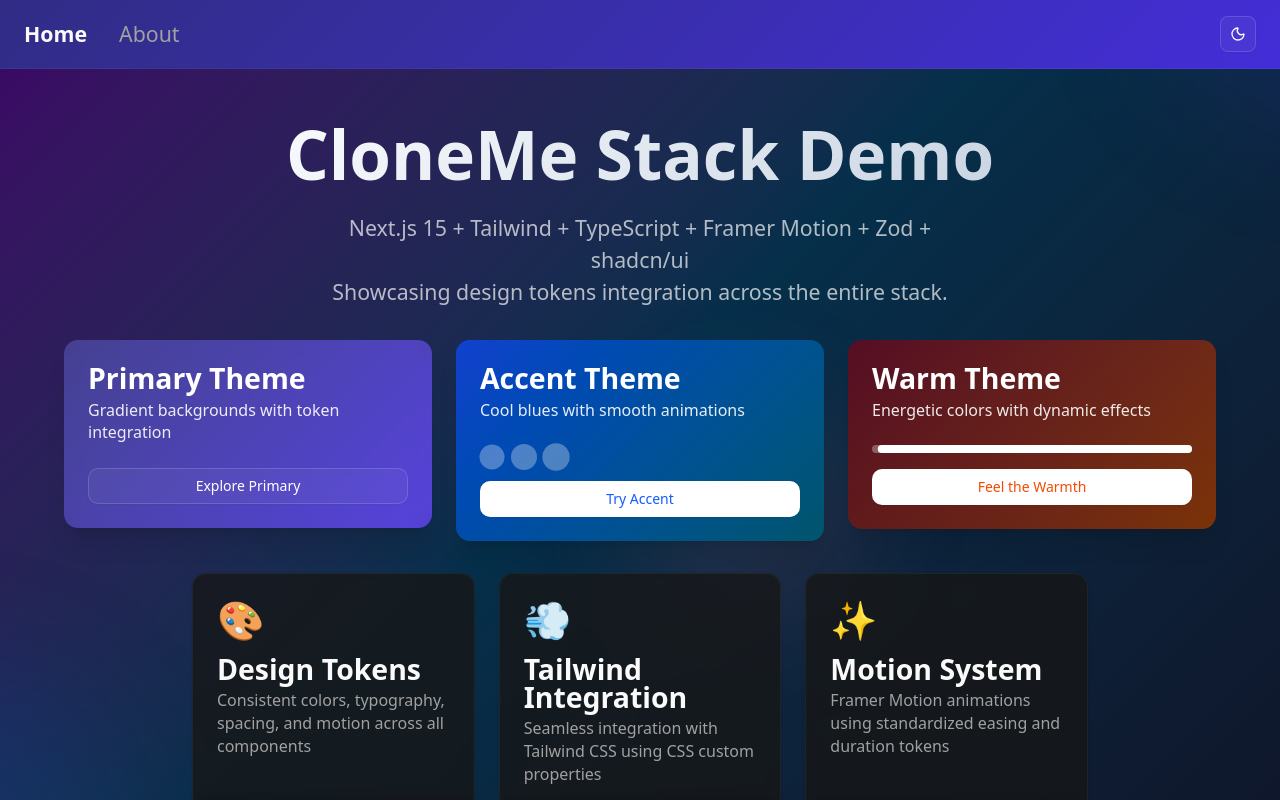
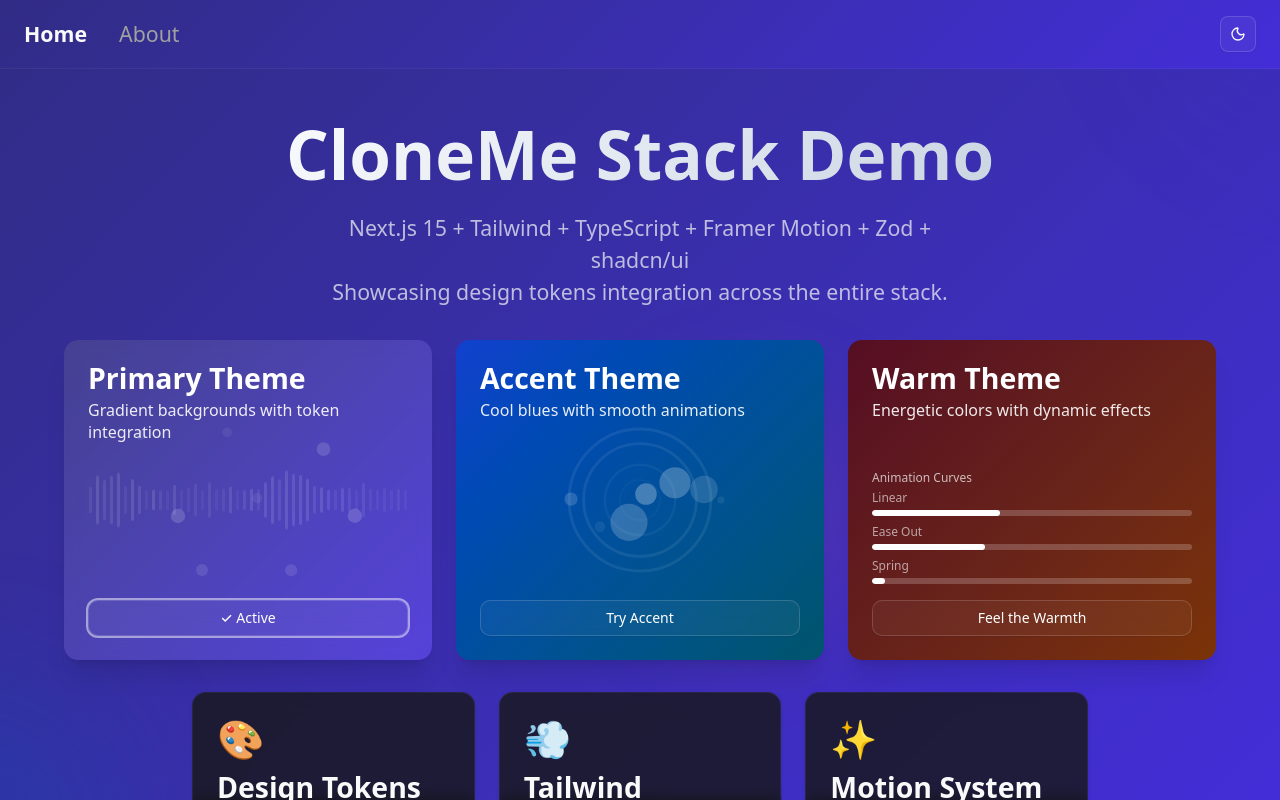
Before and after one commit to BenjiElysium/Clone-Me-Project, a Next.js app: page / in a window 1280 px wide. Shown: the top 800 px of the page. Built offline with nearby package versions, Linux system fonts and the light colour scheme.

Commit message:
Refined anim hero cards and theme switching

```diff
--- a/src/app/page.tsx
+++ b/src/app/page.tsx
@@ -3,16 +3,37 @@
 import { motion } from "framer-motion";
 import { Card, CardContent, CardDescription, CardHeader, CardTitle } from "@/components/ui/card";
 import { Button } from "@/components/ui/button";
+import { useTheme } from "next-themes";
+import { useEffect, useState } from "react";
 
 export default function Home() {
+  const { theme } = useTheme();
+  const [activeTheme, setActiveTheme] = useState<string>('primary');
+
+  const handleThemeSwitch = (themeType: 'primary' | 'accent' | 'warm') => {
+    setActiveTheme(themeType);
+    // Don't change the light/dark mode - just track the hero theme selection
+    // The background will update based on activeTheme while preserving light/dark mode
+  };
+
   return (
     <div className="min-h-screen relative overflow-hidden">
       {/* Animated Background */}
       <div className="fixed inset-0 -z-10">
-        <div
+        <motion.div
           className="absolute inset-0"
-          style={{
-            background: "var(--gradient-bg)"
+          animate={{
+            background: activeTheme === 'primary'
+              ? "var(--gradient-primary)"
+              : activeTheme === 'accent'
+              ? "var(--gradient-accent)"
+              : activeTheme === 'warm'
+              ? "var(--gradient-warm)"
+              : "var(--gradient-bg)"
+          }}
+          transition={{
+            duration: 0.8,
+            ease: "easeInOut"
           }}
         />
         <motion.div
@@ -105,19 +126,75 @@ export default function Home() {
           }}
           whileHover={{ scale: 1.02, y: -5 }}
         >
-          <Card className="bg-gradient-primary dark:text-white text-black/80 shadow-token-xl border-0 overflow-hidden relative">
+          <Card className="bg-gradient-primary text-white shadow-token-xl border-0 overflow-hidden relative h-80 w-full flex flex-col">
             <div className="absolute inset-0 bg-white/10 backdrop-blur-sm" />
+
+            {/* Floating Particles Animation */}
+            <div className="absolute inset-0">
+              {Array.from({ length: 8 }, (_, i) => (
+                <motion.div
+                  key={i}
+                  className="absolute w-3 h-3 bg-white/20 rounded-full"
+                  style={{
+                    left: `${20 + (i * 8)}%`,
+                    top: `${30 + (i % 3) * 20}%`,
+                  }}
+                  animate={{
+                    y: [-10, 10, -10],
+                    x: [-5, 5, -5],
+                    scale: [0.8, 1.2, 0.8],
+                    opacity: [0.3, 0.8, 0.3],
+                  }}
+                  transition={{
+                    duration: 3 + (i * 0.5),
+                    delay: i * 0.3,
+                    repeat: Infinity,
+                    ease: "easeInOut",
+                  }}
+                />
+              ))}
+
+              {/* Wave Lines */}
+              <div className="absolute inset-0 flex items-center justify-center">
+                <div className="flex gap-1">
+                  {Array.from({ length: 46 }, (_, i) => (
+                    <motion.div
+                      key={`wave-${i}`}
+                      className="bg-white/15 rounded-full"
+                      style={{
+                        width: '3px',
+                        height: '20px',
+                      }}
+                      animate={{
+                        scaleY: [1, 2 + Math.sin(i * 0.5), 1],
+                        opacity: [0.3, 0.8, 0.3],
+                      }}
+                      transition={{
+                        duration: 2 + (i % 3) * 0.2,
+                        delay: i * 0.08,
+                        repeat: Infinity,
+                        ease: "easeInOut",
+                      }}
+                    />
+                  ))}
+                </div>
+              </div>
+            </div>
+
             <CardHeader className="relative z-10">
               <CardTitle style={{ fontSize: "var(--s2)" }}>
                 Primary Theme
               </CardTitle>
-              <CardDescription className="dark:text-white/90 text-black/90" style={{ fontSize: "var(--s0)" }}>
+              <CardDescription className="text-white/90" style={{ fontSize: "var(--s0)" }}>
                 Gradient backgrounds with token integration
               </CardDescription>
             </CardHeader>
-            <CardContent className="relative z-10">
+            <CardContent className="relative z-10 flex flex-col justify-end flex-1">
               <Button
-                className="w-full bg-white/20 text-white border-white/30 hover:bg-white/30 backdrop-blur-sm"
+                onClick={() => handleThemeSwitch('primary')}
+                className={`w-full bg-white/20 text-white border-white/30 hover:bg-white/30 backdrop-blur-sm transition-all ${
+                  activeTheme === 'primary' ? 'ring-2 ring-white/50' : ''
+                }`}
                 variant="outline"
                 style={{
                   borderRadius: "var(--radius)",
@@ -125,7 +202,7 @@ export default function Home() {
                   transitionTimingFunction: "var(--ease)"
                 }}
               >
-                Explore Primary
+                {activeTheme === 'primary' ? '✓ Active' : 'Explore Primary'}
               </Button>
             </CardContent>
           </Card>
@@ -142,42 +219,85 @@ export default function Home() {
           }}
           whileHover={{ scale: 1.02, y: -5 }}
         >
-          <Card className="bg-gradient-accent dark:text-white text-black/80 shadow-token-xl border-0 overflow-hidden relative">
+          <Card className="bg-gradient-accent text-white shadow-token-xl border-0 overflow-hidden relative h-80 w-full flex flex-col">
             <div className="absolute inset-0 bg-black/10" />
+
+            {/* Enhanced Circle Animation */}
+            <div className="absolute inset-0 flex items-center justify-center">
+              <div className="relative">
+                {/* Main circles with varied scales */}
+                {Array.from({ length: 7 }, (_, i) => (
+                  <motion.div
+                    key={i}
+                    className="absolute bg-white/30 rounded-full"
+                    style={{
+                      width: `${12 + (i % 3) * 8}px`,
+                      height: `${12 + (i % 3) * 8}px`,
+                      left: `${(i * 25) - 75}px`,
+                      top: `${Math.sin(i) * 20}px`,
+                    }}
+                    animate={{
+                      scale: [0.5, 1.8, 0.5],
+                      opacity: [0.2, 0.9, 0.2],
+                      y: [0, -15, 0],
+                    }}
+                    transition={{
+                      duration: 2.5 + (i * 0.3),
+                      delay: i * 0.15,
+                      repeat: Infinity,
+                      ease: "easeInOut",
+                    }}
+                  />
+                ))}
+
+                {/* Ripple effect circles */}
+                {Array.from({ length: 4 }, (_, i) => (
+                  <motion.div
+                    key={`ripple-${i}`}
+                    className="absolute border-2 border-white/20 rounded-full"
+                    style={{
+                      width: `${40 + i * 20}px`,
+                      height: `${40 + i * 20}px`,
+                      left: `-${20 + i * 10}px`,
+                      top: `-${20 + i * 10}px`,
+                    }}
+                    animate={{
+                      scale: [1, 1.5, 1],
+                      opacity: [0.1, 0.4, 0.1],
+                    }}
+                    transition={{
+                      duration: 3,
+                      delay: i * 0.5,
+                      repeat: Infinity,
+                      ease: "easeOut",
+                    }}
+                  />
+                ))}
+              </div>
+            </div>
+
             <CardHeader className="relative z-10">
               <CardTitle style={{ fontSize: "var(--s2)" }}>
                 Accent Theme
               </CardTitle>
-              <CardDescription className="dark:text-white/90 text-black/90" style={{ fontSize: "var(--s0)" }}>
+              <CardDescription className="text-white/90" style={{ fontSize: "var(--s0)" }}>
                 Cool blues with smooth animations
               </CardDescription>
             </CardHeader>
-            <CardContent className="relative z-10 space-y-3">
-              <div className="flex gap-2">
-                {Array.from({ length: 3 }, (_, i) => (
-                  <motion.div
-                    key={i}
-                    className="w-6 h-6 bg-white/30 rounded-full"
-                    animate={{
-                      scale: [1, 1.2, 1],
-                    }}
-                    transition={{
-                      duration: 2,
-                      delay: i * 0.2,
-                      repeat: Infinity,
-                    }}
-                  />
-                ))}
-              </div>
+            <CardContent className="relative z-10 flex flex-col justify-end flex-1">
               <Button
-                className="w-full bg-white text-blue-600 hover:bg-white/90"
+                onClick={() => handleThemeSwitch('accent')}
+                className={`w-full bg-white/20 text-white border-white/30 hover:bg-white/30 backdrop-blur-sm transition-all ${
+                  activeTheme === 'accent' ? 'ring-2 ring-white/50' : ''
+                }`}
+                variant="outline"
                 style={{
                   borderRadius: "var(--radius)",
-                  transitionDuration: "var(--dur-1)",
+                  transitionDuration: "var(--dur-2)",
                   transitionTimingFunction: "var(--ease)"
                 }}
               >
-                Try Accent
+                {activeTheme === 'accent' ? '✓ Active' : 'Try Accent'}
               </Button>
             </CardContent>
           </Card>
@@ -194,7 +314,7 @@ export default function Home() {
           }}
           whileHover={{ scale: 1.02, y: -5 }}
         >
-          <Card className="bg-gradient-warm dark:text-white text-black/80 shadow-token-xl border-0 overflow-hidden relative">
+          <Card className="bg-gradient-warm text-white shadow-token-xl border-0 overflow-hidden relative h-80 w-full flex flex-col">
             <motion.div
               className="absolute inset-0 bg-gradient-to-br from-white/20 to-transparent"
               animate={{
@@ -210,34 +330,86 @@ export default function Home() {
               <CardTitle style={{ fontSize: "var(--s2)" }}>
                 Warm Theme
               </CardTitle>
-              <CardDescription className="dark:text-white/90 text-black/90" style={{ fontSize: "var(--s0)" }}>
+              <CardDescription className="text-white/90" style={{ fontSize: "var(--s0)" }}>
                 Energetic colors with dynamic effects
               </CardDescription>
             </CardHeader>
-            <CardContent className="relative z-10">
-              <div className="mb-4">
-                <motion.div
-                  className="h-2 dark:bg-white/30 bg-black/30 rounded-full overflow-hidden"
-                  initial={{ width: 0 }}
-                  animate={{ width: "100%" }}
-                  transition={{ duration: 2, delay: 0.5 }}
-                >
-                  <motion.div
-                    className="h-full dark:bg-white bg-black rounded-full"
-                    animate={{ x: [-20, 100, -20] }}
-                    transition={{ duration: 2, repeat: Infinity }}
-                  />
-                </motion.div>
+            <CardContent className="relative z-10 space-y-4 flex flex-col justify-end flex-1">
+              {/* Multiple Stacked Progress Bars with Different Easing */}
+              <div className="space-y-2">
+                <div className="text-xs text-white/70 mb-1">Animation Curves</div>
+
+                {/* Linear */}
+                <div className="relative">
+                  <div className="text-xs text-white/60 mb-1">Linear</div>
+                  <div className="h-1.5 bg-white/20 rounded-full overflow-hidden">
+                    <motion.div
+                      className="h-full bg-white rounded-full"
+                      animate={{
+                        width: ["0%", "100%", "0%"]
+                      }}
+                      transition={{
+                        duration: 3,
+                        repeat: Infinity,
+                        ease: "linear",
+                        delay: 0.2
+                      }}
+                    />
+                  </div>
+                </div>
+
+                {/* Ease Out */}
+                <div className="relative">
+                  <div className="text-xs text-white/60 mb-1">Ease Out</div>
+                  <div className="h-1.5 bg-white/20 rounded-full overflow-hidden">
+                    <motion.div
+                      className="h-full bg-white rounded-full"
+                      animate={{
+                        width: ["0%", "100%", "0%"]
+                      }}
+                      transition={{
+                        duration: 3,
+                        repeat: Infinity,
+                        ease: "easeOut",
+                        delay: 0.4
+                      }}
+                    />
+                  </div>
+                </div>
+
+                {/* Spring */}
+                <div className="relative">
+                  <div className="text-xs text-white/60 mb-1">Spring</div>
+                  <div className="h-1.5 bg-white/20 rounded-full overflow-hidden">
+                    <motion.div
+                      className="h-full bg-white rounded-full"
+                      animate={{
+                        width: ["0%", "100%", "0%"]
+                      }}
+                      transition={{
+                        duration: 3,
+                        repeat: Infinity,
+                        ease: [0.175, 0.885, 0.32, 1.275],
+                        delay: 0.6
+                      }}
+                    />
+                  </div>
+                </div>
               </div>
+
               <Button
-                className="w-full bg-white text-orange-600 hover:bg-white/90"
+                onClick={() => handleThemeSwitch('warm')}
+                className={`w-full bg-white/20 text-white border-white/30 hover:bg-white/30 backdrop-blur-sm transition-all ${
+                  activeTheme === 'warm' ? 'ring-2 ring-white/50' : ''
+                }`}
+                variant="outline"
                 style={{
                   borderRadius: "var(--radius)",
-                  transitionDuration: "var(--dur-1)",
+                  transitionDuration: "var(--dur-2)",
                   transitionTimingFunction: "var(--ease)"
                 }}
               >
-                Feel the Warmth
+                {activeTheme === 'warm' ? '✓ Active' : 'Feel the Warmth'}
               </Button>
             </CardContent>
           </Card>
```
